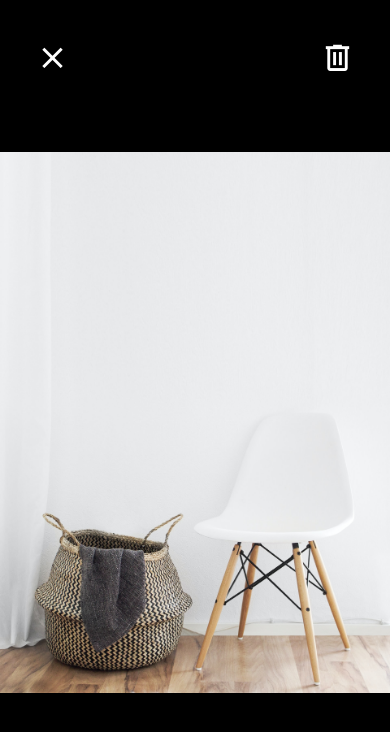
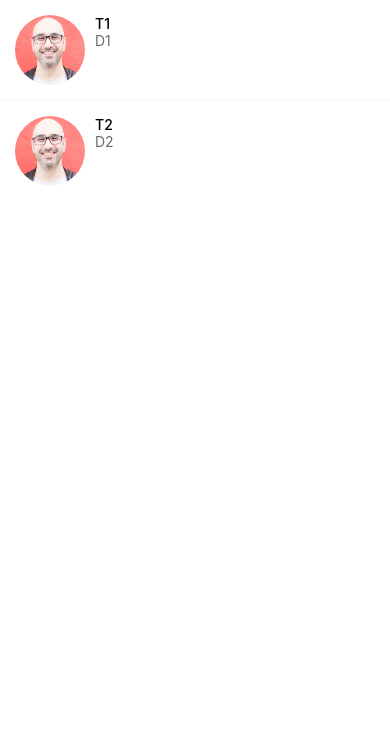
Before and after one commit to Allenzzp/doneWithIt, a React Native app: screen / in a window 390 px wide. Shown: the top 732 px of the page. Built offline with nearby package versions, Linux system fonts and the light colour scheme.

Commit message:
implement swipeable and delete feature

```diff
--- a/App.js
+++ b/App.js
@@ -6,10 +6,11 @@
 import AppButton from "./app/components/AppButton";
 import Card from "./app/components/Card";
 import ListingDetailsScreen from "./app/screens/ListingDetailsScreen";
+import MessagesScreen from "./app/screens/MessagesScreen";
 
 
 export default function App() {
   return (
-    <ViewImageScreen />
+    <MessagesScreen />
   );
 }
--- a/app/components/ListItem.js
+++ b/app/components/ListItem.js
@@ -1,12 +1,18 @@
 import React from 'react';
-import { Image, StyleSheet, View } from 'react-native';
+import { Image, StyleSheet, View, TouchableHighlight } from 'react-native';
 import AppText from './AppText';
+import Swipeable from "react-native-gesture-handler/Swipeable";
 
 import colors from '../config/colors';
 
 function ListItem(props) {
-  const {title, subTitle, image} = props;
+  const { title, subTitle, image, onPress, renderRightActions } = props;
   return (
+    <Swipeable renderRightActions={ renderRightActions }>
+      <TouchableHighlight
+        underlayColor={ colors.light }
+        onPress={ onPress }
+      >
         <View style={ styles.container }>
           <Image style={ styles.image } source={ image } />
           <View>
@@ -14,12 +20,15 @@
             <AppText style={ styles.subTitle }>{ subTitle }</AppText>
           </View>
         </View>
+      </TouchableHighlight>
+    </Swipeable>
   );
 }
 
 const styles = StyleSheet.create({
   container: {
-    flexDirection: "row"
+    flexDirection: "row",
+    padding: 15
   },
   image: {
     borderRadius: 35,
--- /dev/null
+++ b/app/components/ListItemDeleteAction.js
@@ -0,0 +1,29 @@
+import React from 'react';
+import { View, StyleSheet, TouchableWithoutFeedback } from 'react-native';
+import { MaterialCommunityIcons } from "@expo/vector-icons";
+
+import colors from '../config/colors';
+
+function ListItemDeleteAction({ onPress }) {
+  return (
+    <TouchableWithoutFeedback onPress={ onPress }>
+      <View style={ styles.container }>
+        <MaterialCommunityIcons
+          name='trash-can'
+          size={ 35 }
+          color={ colors.white }
+        />
+      </View>
+    </TouchableWithoutFeedback>
+  );
+}
+
+const styles = StyleSheet.create({
+  container: {
+    backgroundColor: colors.danger,
+    width: 70,
+    justifyContent: "center",
+    alignItems: "center"
+  }
+})
+export default ListItemDeleteAction;
--- /dev/null
+++ b/app/components/ListItemSeparator.js
@@ -0,0 +1,18 @@
+import React from 'react';
+import { View, StyleSheet } from 'react-native';
+
+import colors from '../config/colors';
+
+function ListItemSeparator() {
+  return (
+    <View style={ styles.separator} />
+  );
+}
+const styles = StyleSheet.create({
+  separator: {
+    width: "100%",
+    height: 1,
+    backgroundColor: colors.light
+  }
+})
+export default ListItemSeparator;
--- /dev/null
+++ b/app/components/Screen.js
@@ -0,0 +1,20 @@
+import React from 'react';
+import Constants from "expo-constants";
+import {StyleSheet, SafeAreaView } from "react-native";
+
+
+function Screen({ children }) {
+  return (
+    <SafeAreaView style={ styles.screen }>
+      { children }
+    </SafeAreaView>
+  );
+}
+
+const styles = StyleSheet.create({
+  screen: {
+    paddingTop: Constants.statusBarHeight,
+  }
+})
+
+export default Screen;
--- a/app/config/colors.js
+++ b/app/config/colors.js
@@ -3,5 +3,7 @@
   secondary: "#4ecdc4",
   black: "#000",
   white: "#fff",
-  medium: "#6e6969"
+  medium: "#6e6969",
+  light: "#f8f4f4",
+  danger: "#ff5252",
 }
--- /dev/null
+++ b/app/screens/MessagesScreen.js
@@ -0,0 +1,58 @@
+import React, { useState } from 'react';
+import { FlatList, StyleSheet, View } from 'react-native';
+import ListItem from '../components/ListItem';
+import Screen from '../components/Screen';
+import ListItemSeparator from '../components/ListItemSeparator';
+import ListItemDeleteAction from '../components/ListItemDeleteAction';
+
+const initialMessages = [
+  {
+    id: 1,
+    title: "T1",
+    description: "D1",
+    image: require("../assets/mosh.jpg")
+  },
+  {
+    id: 2,
+    title: "T2",
+    description: "D2",
+    image: require("../assets/mosh.jpg")
+  },
+]
+
+function MessagesScreen(props) {
+  const [messages, setMessages] = useState(initialMessages);
+
+  const handleDelete = message => {
+    const newMessages = messages.filter(m => m.id !== message.id);
+    setMessages(newMessages);
+  }
+  return (
+    <Screen>
+      <FlatList
+        data={ messages }
+        keyExtractor={ message => message.id.toString() }
+        renderItem={ ({ item }) => (
+            <ListItem
+              title={ item.title }
+              subTitle={ item.description }
+              image={ item.image }
+              onPress={ () => console.log("Message selected", item) }
+              renderRightActions={() =>
+                <ListItemDeleteAction
+                  onPress={() => handleDelete(item)}
+                />
+              }
+            />
+          )
+        }
+        ItemSeparatorComponent={ ListItemSeparator }
+      />
+    </Screen>
+  );
+}
+
+const styles = StyleSheet.create({
+
+})
+export default MessagesScreen;
--- a/package.json
+++ b/package.json
@@ -12,11 +12,13 @@
   "dependencies": {
     "@react-native-community/hooks": "^2.8.1",
     "expo": "~44.0.0",
+    "expo-constants": "^13.0.2",
     "expo-status-bar": "~1.2.0",
     "react": "17.0.1",
     "react-dom": "17.0.1",
     "react-native": "0.64.3",
-    "react-native-web": "0.17.1"
+    "react-native-web": "0.17.1",
+    "react-native-gesture-handler": "~2.1.0"
   },
   "devDependencies": {
     "@babel/core": "^7.12.9"
```
Also changed, not shown: 1 other file (tests, documents, lock files or other folders). Lines whose indentation alone changed are shown as unchanged.
